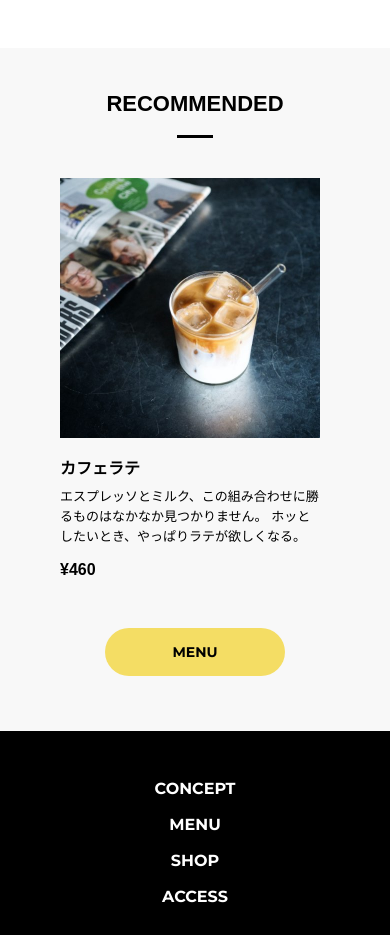
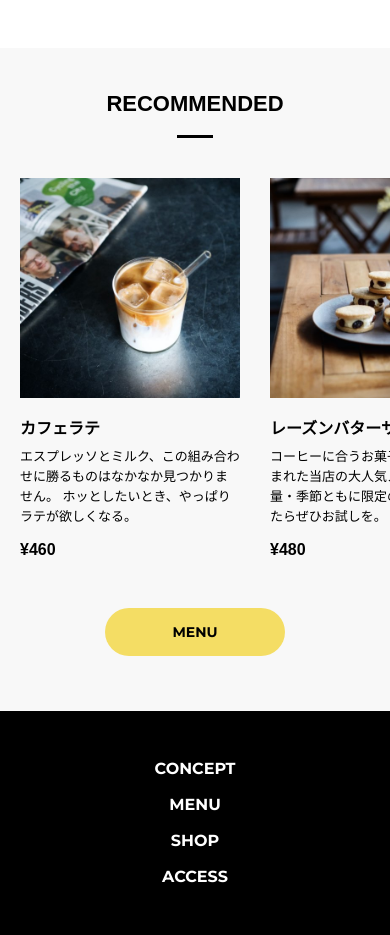
Before and after one commit to mitani1993/kissa, a plain HTML site: page index.html in a window 390 px wide. Shown: the part 1260-2195 px from the top of the page. Drawn offline with Linux system fonts and the light colour scheme.

Commit message:
7-4 フレックスボックスレイアウトのモバイル用CSSを書いてみよう

```diff
--- a/css/index.css
+++ b/css/index.css
@@ -152,6 +152,15 @@
 
     .lead p {
         text-align: left;
+    }
 
+    .item-list {
+        padding-left: 20px;
+        padding-right: 20px;
+    }
+
+    .item-list li {
+        width: 220px;
+        margin-left: 30px;
     }
 }
```
